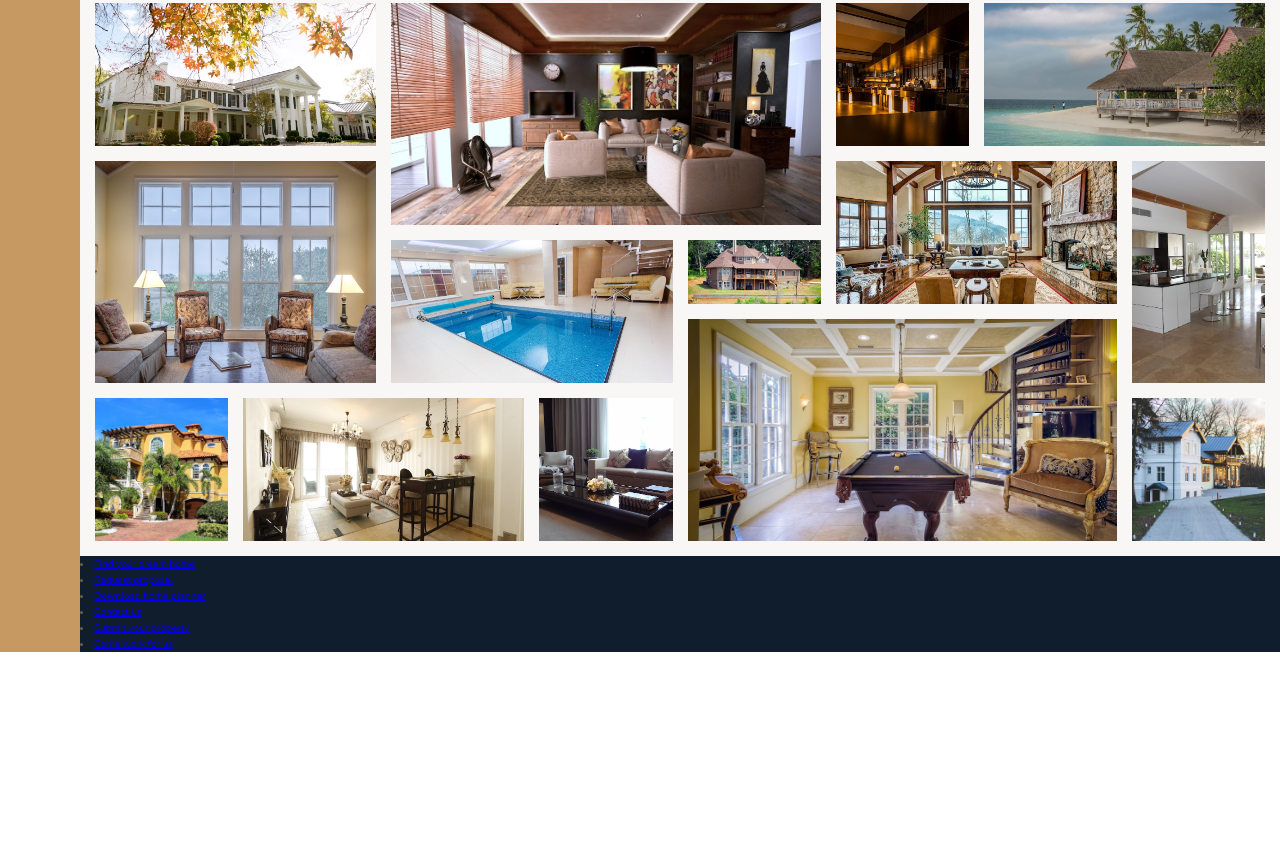
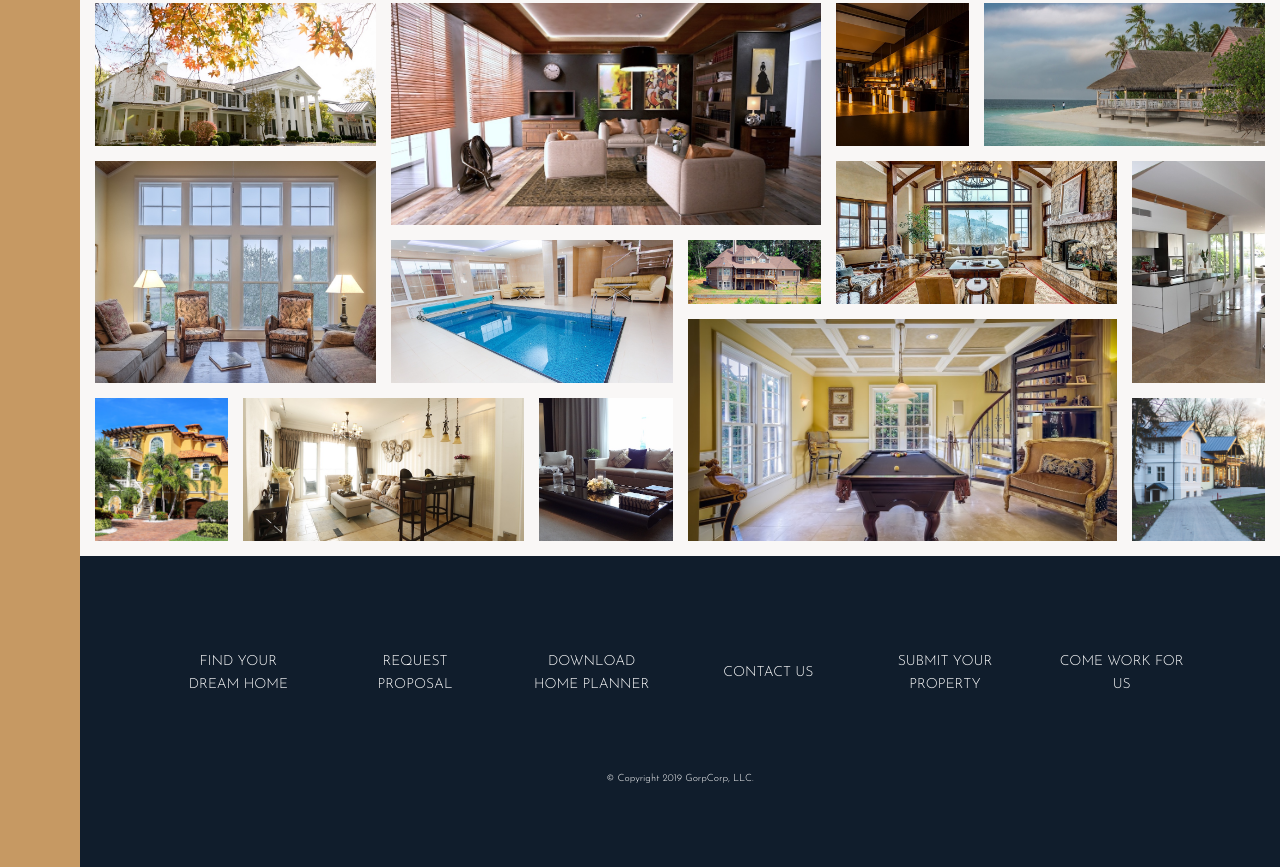
Before and after one commit to agohorel/grid-tut, a website: page index.html in a window 1280 px wide. Shown: the part 3084-3951 px from the top of the page. Before the commit the page ends 3736 px from the top, so only its background shows below. Drawn offline with nearby package versions, Linux system fonts and the light colour scheme.

Commit message:
add footer

```diff
--- a/index.html
+++ b/index.html
@@ -342,14 +342,17 @@
         </section>
 
         <footer class="footer">
-            <nav class="nav">
+            <ul class="nav">
                 <li class="nav__item"><a href="#" class="nav__link">Find your dream home</a></li>
                 <li class="nav__item"><a href="#" class="nav__link">Request proposal</a></li>
                 <li class="nav__item"><a href="#" class="nav__link">Download home planner</a></li>
                 <li class="nav__item"><a href="#" class="nav__link">Contact us</a></li>
                 <li class="nav__item"><a href="#" class="nav__link">Submit your property</a></li>
                 <li class="nav__item"><a href="#" class="nav__link">Come work for us</a></li>
-            </nav>
+            </ul>
+            <p class="copyright">
+                &copy; Copyright 2019 GorpCorp, LLC.
+            </p>
         </footer>
     </body>
 </html>
--- a/sass/_footer.scss
+++ b/sass/_footer.scss
@@ -1,4 +1,40 @@
 .footer {
 	background-color: $color-secondary;
 	grid-column: full-start / full-end;
+	padding: 8rem;
 }
+
+.nav {
+	display: grid;
+	grid-template-columns: repeat(auto-fit, minmax(15rem, 1fr));
+	grid-gap: 2rem;
+	align-items: center;
+
+	list-style: none;
+
+	&__link:link,
+	&__link:visited, {
+		font-size: 1.4rem;
+		color: #fff;
+		text-decoration: none;
+		font-family: $font-display;
+		text-transform: uppercase;
+		text-align: center;
+		padding: 1.5rem;
+		display: block;
+		transition: .2s linear all;
+
+		&:hover,
+		&:active {
+			background-color: rgba(#fff, .05);
+			transform: translateY(-.5rem);
+		}
+	}
+}
+
+.copyright {
+	font-family: $font-display;
+	color: #fff;
+	text-align: center;
+	margin-top: 6rem;
+}
```
Also changed, not shown: css/style.css.
